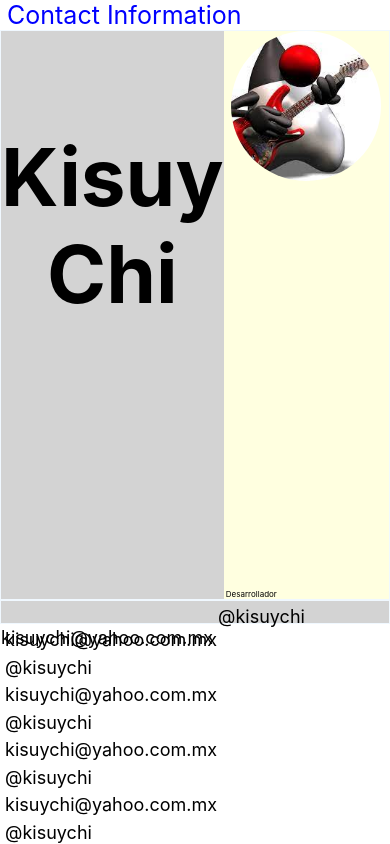
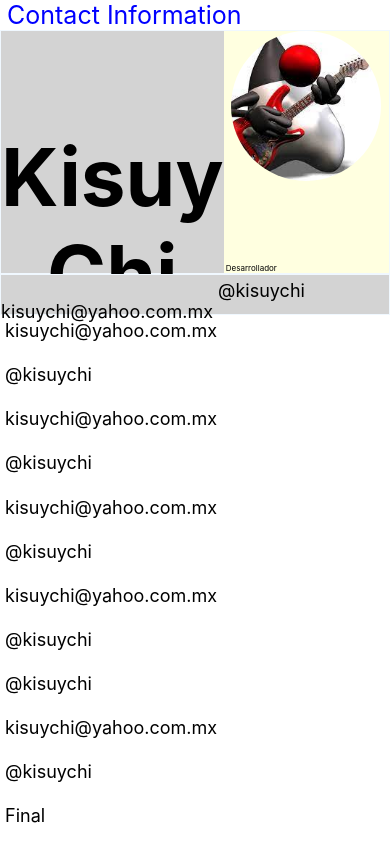
Before and after one commit to kisuy/mobileverse, a React Native app: screen / in a window 390 px wide. Built offline with nearby package versions, Linux system fonts and the light colour scheme.

Commit message:
Add files via upload

```diff
--- a/src/components/BussinessCard.jsx
+++ b/src/components/BussinessCard.jsx
@@ -36,6 +36,10 @@ class BussinessCard extends Component {
                     <MobileverseTextStyled normal style={styles.normalText}>{profileData.instagram}</MobileverseTextStyled>
                     <MobileverseTextStyled normal style={styles.normalText}>{profileData.email }</MobileverseTextStyled>
                     <MobileverseTextStyled normal style={styles.normalText}>{profileData.instagram}</MobileverseTextStyled>
+                    <MobileverseTextStyled normal style={styles.normalText}>{profileData.instagram}</MobileverseTextStyled>
+                    <MobileverseTextStyled normal style={styles.normalText}>{profileData.email }</MobileverseTextStyled>
+                    <MobileverseTextStyled normal style={styles.normalText}>{profileData.instagram}</MobileverseTextStyled>
+                    <MobileverseTextStyled normal style={styles.normalText}>Final</MobileverseTextStyled>
                 </ScrollView>
             </SafeAreaView>
         )
@@ -79,7 +83,8 @@ const styles = StyleSheet.create({
     },
     mainRow: {
 
-        minHeight: '70%',
+        minHeight: '30%',
+        maxHeight: '50%',
         backgroundColor: 'lightgrey'
     },
 
```
